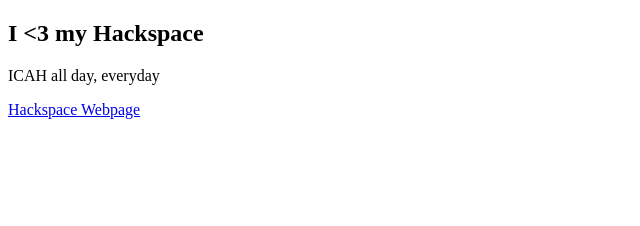
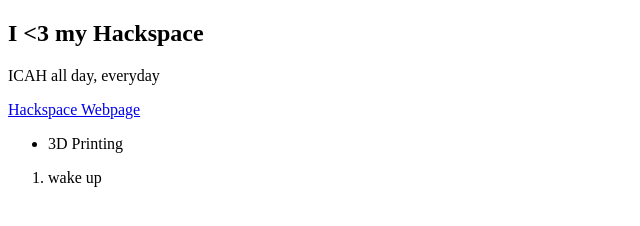
Before and after one commit to bryan11112/Horizon, a plain HTML site: page index.html in a window 1280 px wide. Shown: the whole page, without its empty margins (0-640 px from the left). Drawn offline with Linux system fonts and the light colour scheme.

Commit message:
Update index.html

```diff
--- a/index.html
+++ b/index.html
@@ -7,5 +7,14 @@
 
 <a href="https://www.imperial.ac.uk/advanced-hackspace/">Hackspace Webpage</a>
 
+<ul>
+  <li>3D Printing</li>
+</ul>
+
+<ol>
+  <li>wake up</li>
+</ol>
+
+
 </body>
 </html>
```
